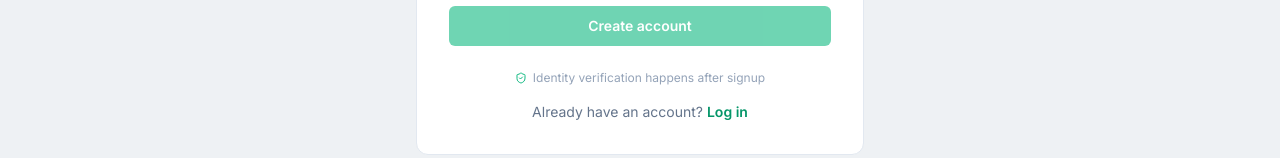
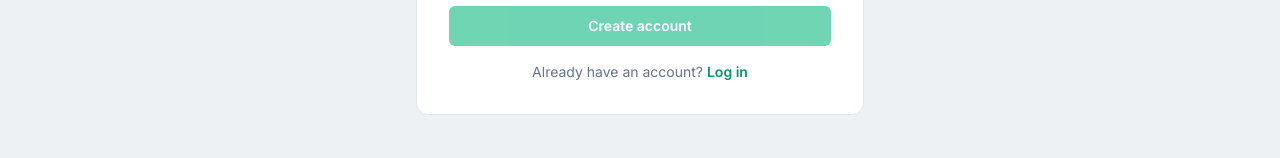
Before and after one commit to mdmanirmia/durqo-app, a Next.js app: page /register in a window 1280 px wide. Shown: the part 642-800 px from the top of the page. Built offline with nearby package versions, Linux system fonts and the light colour scheme; no server answers.

Commit message:
Stop pushing identity verification at signup, before first listing

```diff
--- a/src/app/register/RegisterForm.tsx
+++ b/src/app/register/RegisterForm.tsx
@@ -6,7 +6,6 @@
 import { useRef, useState, Suspense } from "react";
 import Link from "next/link";
 import { useRouter, useSearchParams } from "next/navigation";
-import { ShieldCheck } from "lucide-react";
 import { createClient } from "@/lib/supabase/client";
 import { safeNextPath } from "@/lib/safe-redirect";
 import Container from "@/components/ui/Container";
@@ -183,10 +182,6 @@ function RegisterForm() {
         </button>
       </form>
 
-      <p className="mt-6 flex items-center justify-center gap-1.5 text-xs text-ink-faint">
-        <ShieldCheck size={12} className="text-brand" /> Identity verification happens after signup
-      </p>
-
       <p className="mt-4 text-center text-sm text-ink-soft">
         Already have an account?{" "}
         <Link href={loginHref} className="font-semibold text-brand-hover">Log in</Link>
--- a/src/app/register/actions.ts
+++ b/src/app/register/actions.ts
@@ -23,12 +23,20 @@ import { sendEmail, ADMIN_EMAIL } from "@/lib/email";
 // Best-effort, same as every other notification in this codebase: sendEmail
 // swallows its own errors, so a Resend outage never blocks or errors out
 // the signup flow that already succeeded.
+// 2026-09-23 fix ("register korar por identity verification e niye jabe ei
+// text ta delete korte hobe" — identity verification (KYC) is only required
+// before a seller's FIRST WITHDRAWAL, never to create a listing; pointing a
+// brand-new signup at verification before they've even made a listing was
+// misleading about what's actually required next): this used to also tell
+// the seller to "submit identity verification" in the same breath as
+// creating their first listing. Trimmed to just what's actually needed
+// right after signing up.
 export async function notifySellerAccountCreated(fullName: string, email: string) {
   await sendEmail(
     email,
     "Welcome to Durqo",
     `<p>Hi ${fullName.trim() || "there"},</p>
-     <p>Your Durqo seller account has been created. Once you've verified your email, you can head to your seller dashboard to submit identity verification and create your first listing.</p>
+     <p>Your Durqo seller account has been created. Once you've verified your email, you can head to your seller dashboard to create your first listing.</p>
      <p>— Durqo</p>`
   );
 
```
